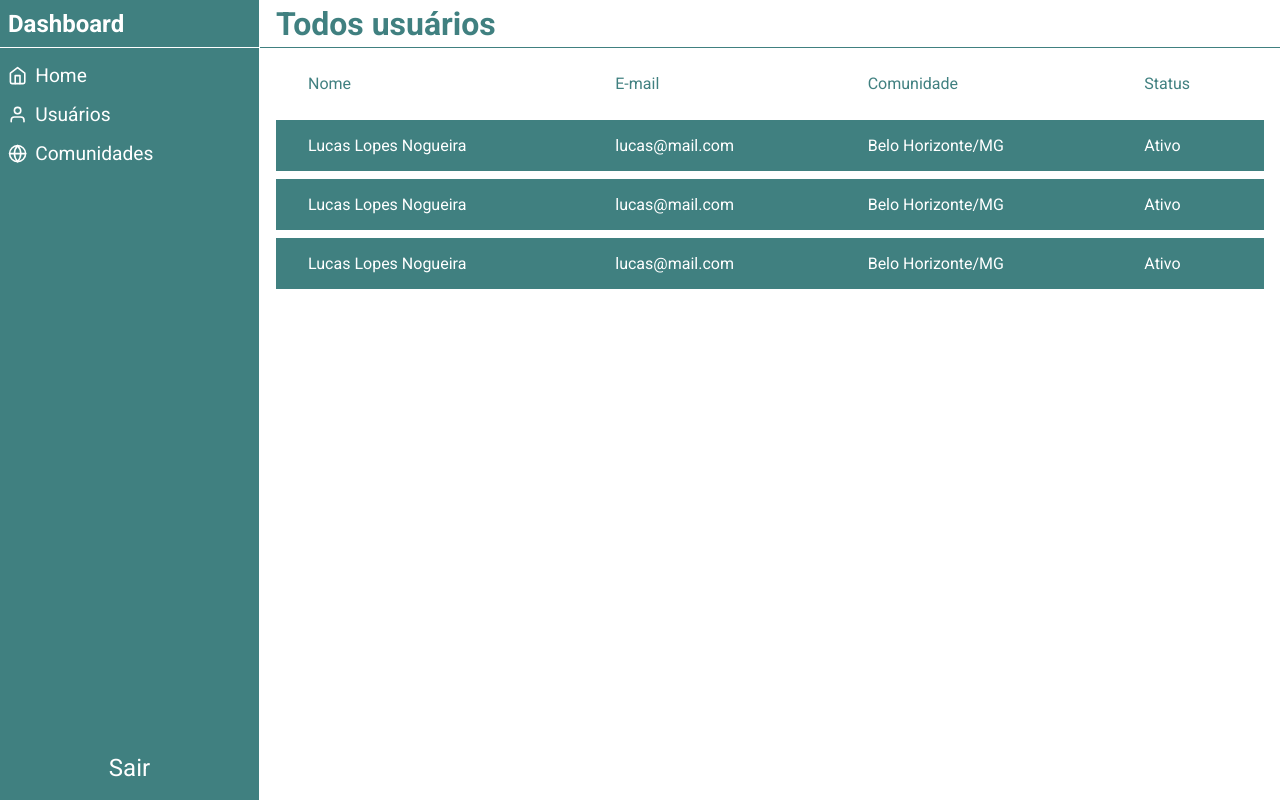
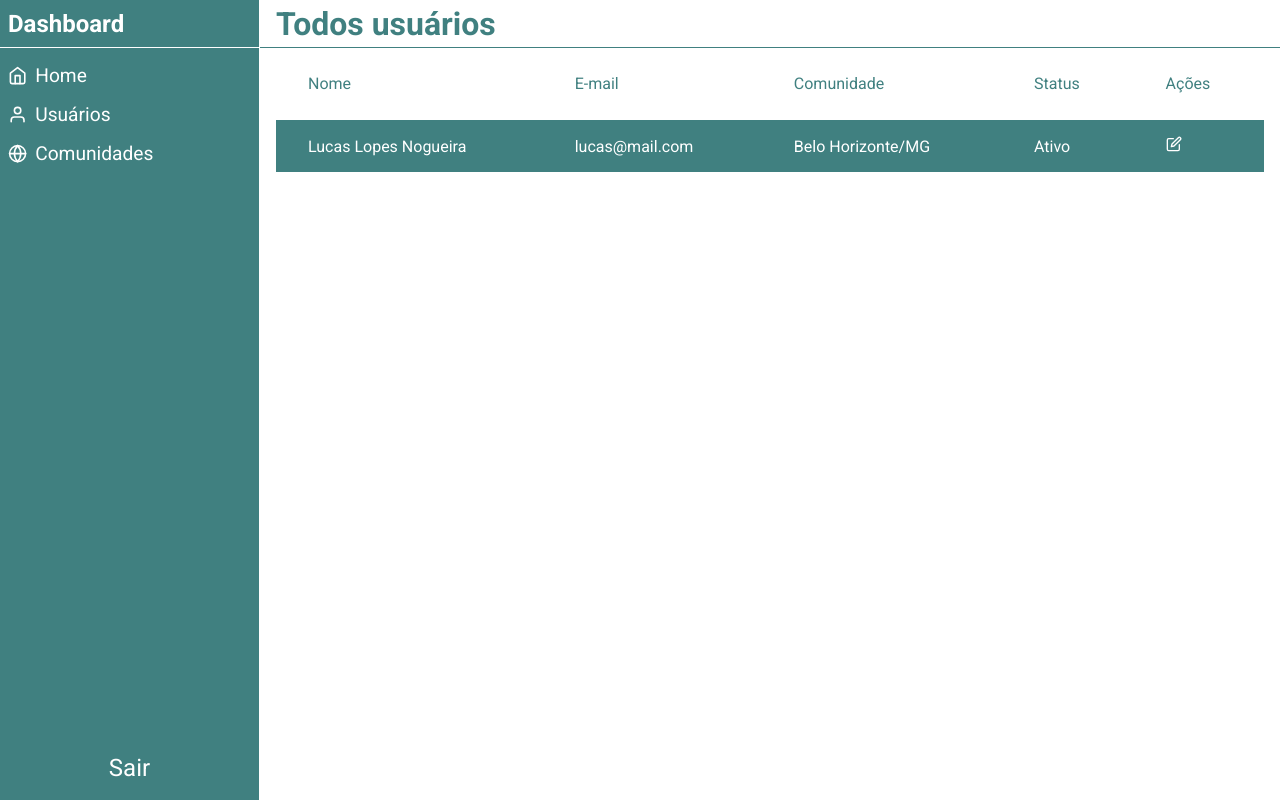
Before and after one commit to Ameciclo/botaprarodar-web, a Next.js app: page / in a window 1280 px wide. Built offline with nearby package versions, Linux system fonts and the light colour scheme.

Commit message:
refactor and create base component

```diff
--- /dev/null
+++ b/src/components/Base/index.tsx
@@ -0,0 +1,33 @@
+import Head from 'next/head'
+import { ReactNode } from 'react'
+
+import { Sidebar } from 'components/Sidebar'
+
+import styles from './styles.module.scss'
+
+type BaseProps = {
+  children: ReactNode
+  title: string
+}
+
+export function Base({ title, children }: BaseProps) {
+  return (
+    <>
+      <Head>
+        <title>{title} | Bota pra rodar</title>
+      </Head>
+
+      <main className={styles.container}>
+        <Sidebar />
+
+        <div className={styles.content}>
+          <header>
+            <h1>{title}</h1>
+          </header>
+
+          <div>{children}</div>
+        </div>
+      </main>
+    </>
+  )
+}
--- a/src/components/Content/styles.module.scss
+++ b/src/components/Base/styles.module.scss
@@ -1,4 +1,9 @@
 .container {
+  display: grid;
+  grid-template-columns: 260px 1fr;
+}
+
+.content {
   background: var(--white);
 
   header {
@@ -10,9 +15,9 @@
     border-bottom: 1px solid var(--green-500);
     color: var(--green-500);
   }
+
+  > div {
+    width: 100%;
+    padding: 0 1rem;
+  }
 }
-
-.content {
-  width: 100%;
-  padding: 0 1rem;
-}
--- a/src/components/Content/index.tsx
+++ /dev/null
@@ -1,20 +0,0 @@
-import { ReactNode } from 'react'
-
-import styles from './styles.module.scss'
-
-type ContentProps = {
-  title: string
-  children: ReactNode
-}
-
-export function Content({ title, children }: ContentProps) {
-  return (
-    <div className={styles.container}>
-      <header>
-        <h1>{title}</h1>
-      </header>
-
-      <div className={styles.content}>{children}</div>
-    </div>
-  )
-}
--- a/src/components/TableUsers/index.tsx
+++ b/src/components/TableUsers/index.tsx
@@ -1,3 +1,6 @@
+import Link from 'next/link'
+import { FiEdit } from 'react-icons/fi'
+
 import styles from './styles.module.scss'
 
 export function TableUsers() {
@@ -10,6 +13,7 @@ export function TableUsers() {
             <th>E-mail</th>
             <th>Comunidade</th>
             <th>Status</th>
+            <th>Ações</th>
           </tr>
         </thead>
         <tbody>
@@ -18,18 +22,13 @@ export function TableUsers() {
             <td>lucas@mail.com</td>
             <td>Belo Horizonte/MG</td>
             <td>Ativo</td>
-          </tr>
-          <tr>
-            <td>Lucas Lopes Nogueira</td>
-            <td>lucas@mail.com</td>
-            <td>Belo Horizonte/MG</td>
-            <td>Ativo</td>
-          </tr>
-          <tr>
-            <td>Lucas Lopes Nogueira</td>
-            <td>lucas@mail.com</td>
-            <td>Belo Horizonte/MG</td>
-            <td>Ativo</td>
+            <td>
+              <Link href="/">
+                <a title="Editar usuário">
+                  <FiEdit />
+                </a>
+              </Link>
+            </td>
           </tr>
         </tbody>
       </table>
--- a/src/pages/index.tsx
+++ b/src/pages/index.tsx
@@ -1,17 +1,10 @@
-import { Content } from 'components/Content'
-import { Sidebar } from 'components/Sidebar'
+import { Base } from 'components/Base'
 import { TableUsers } from 'components/TableUsers'
-
-import styles from '../styles/pages/index.module.scss'
 
 export default function Home() {
   return (
-    <main className={styles.container}>
-      <Sidebar />
-
-      <Content title="Todos usuários">
-        <TableUsers />
-      </Content>
-    </main>
+    <Base title="Todos usuários">
+      <TableUsers />
+    </Base>
   )
 }
--- a/src/styles/pages/index.module.scss
+++ /dev/null
@@ -1,4 +0,0 @@
-.container {
-  display: grid;
-  grid-template-columns: 260px 1fr;
-}
```
